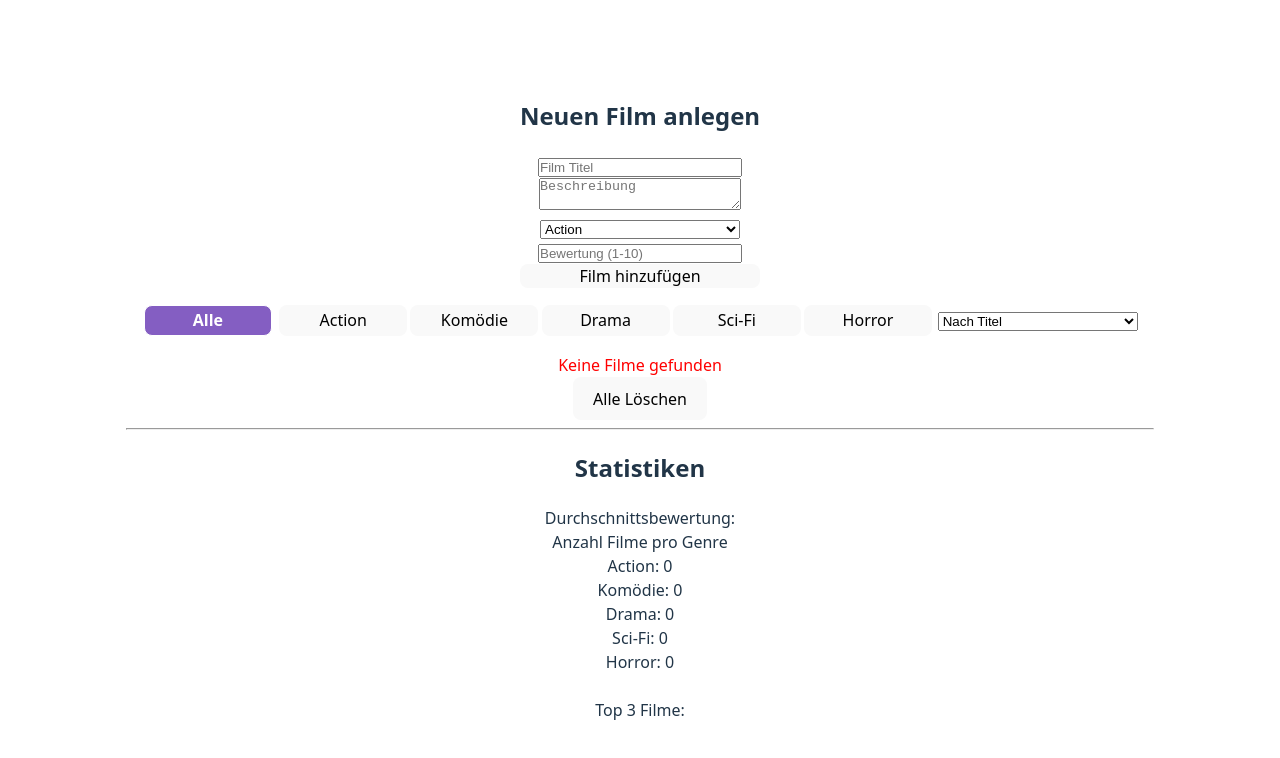
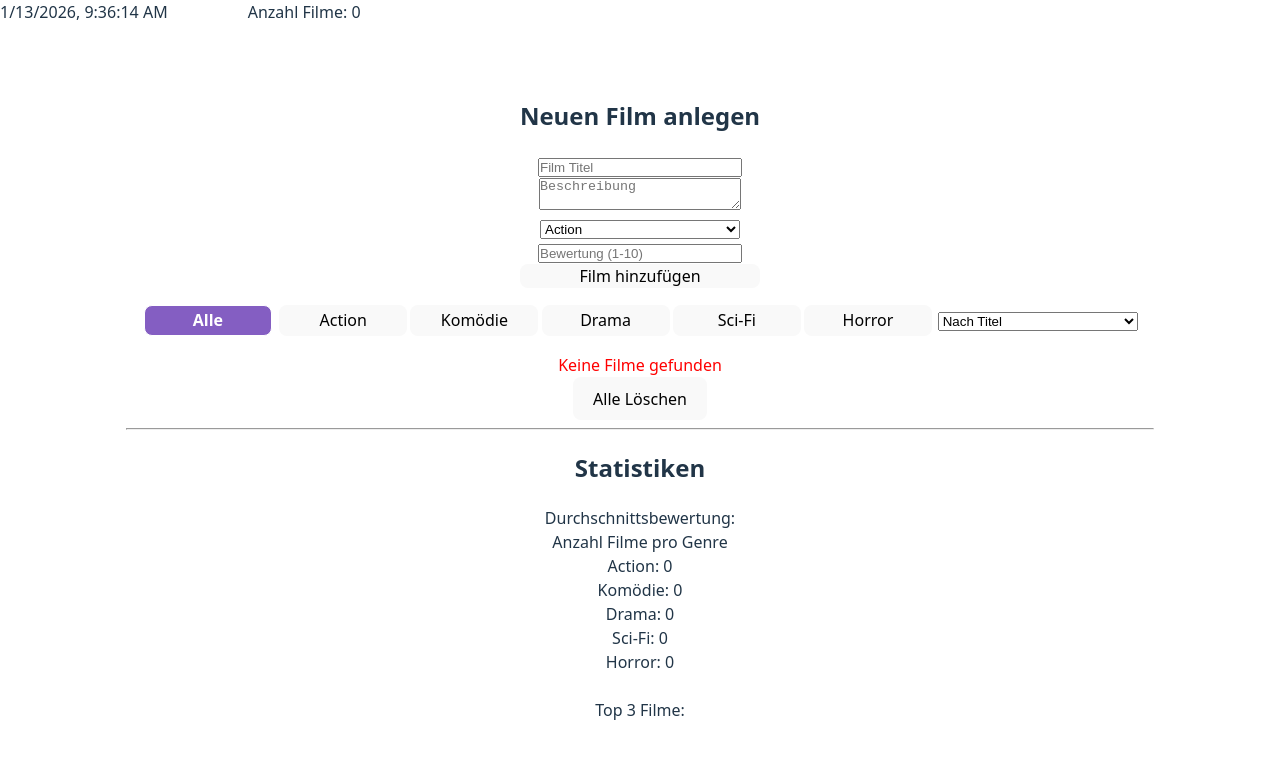
Before and after one commit to Jonny1Coder/BBK_SOW_Film-Bewertungs-App, a Svelte app: page / in a window 1280 px wide. Shown: the top 758 px of the page. Built offline with nearby package versions, Linux system fonts and the light colour scheme.

Commit message:
add header with lastUpdate and filmCount

```diff
--- a/src/App.svelte
+++ b/src/App.svelte
@@ -5,6 +5,7 @@
   import FilmForm from "./components/FilmForm.svelte";
   import FilmList from "./components/FilmList.svelte";
   import Stats from "./components/Stats.svelte";
+  import Header from "./components/Layout/Header.svelte";
 
   let lastUpdate = new Date();
   let interval;
@@ -66,6 +67,7 @@
 </script>
 
 <main>
+  <Header lastUpdate="{lastUpdate}" />
   <FilmForm />
 
   <nav>
--- a/src/components/Layout/Header.svelte
+++ b/src/components/Layout/Header.svelte
@@ -1,11 +1,27 @@
 <script>
+    import { filme } from '../../stores/filmStore.js';
+    export let lastUpdate;
 
+    $: filmCount = $filme.length;
 </script>
 
 <div>
-
+    <span>
+        {lastUpdate.toLocaleString()}
+    </span>
+    <span>
+        Anzahl Filme: {filmCount}
+    </span>
 </div>
 
 <style>
-
+    div{
+        position: absolute;
+        top: 0;
+        left: 0;
+        display: flex;
+        flex-wrap: wrap;
+        gap: 5em;
+        flex-direction: row;
+    }
 </style>
```
